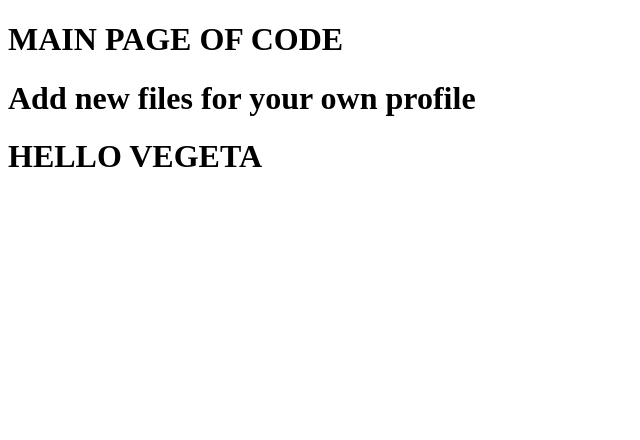
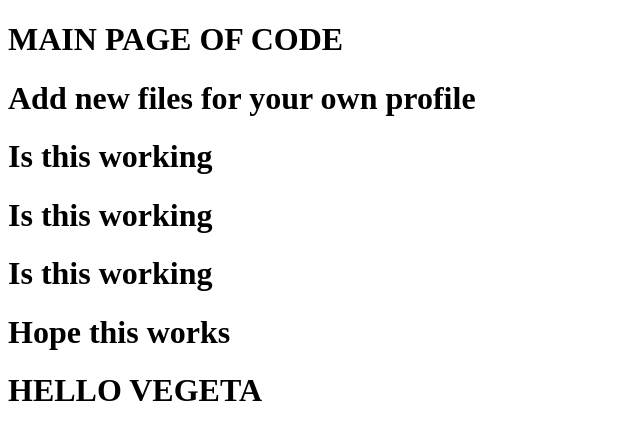
Before and after one commit to SubiCodes/test-repo-vscode, a plain HTML site: page index.html in a window 1280 px wide. Shown: the whole page, without its empty margins (0-640 px from the left). Drawn offline with Linux system fonts and the light colour scheme.

Commit message:
chnaged again

```diff
--- a/index.html
+++ b/index.html
@@ -8,6 +8,10 @@
 <body>
     <h1>MAIN PAGE OF CODE</h1>
     <h1>Add new files for your own profile</h1>
+    <h1>Is this working</h1>
+    <h1>Is this working</h1>
+    <h1>Is this working</h1>
+    <h1>Hope this works</h1>
     <h1>HELLO VEGETA</h1>
 </body>
 </html>
```
